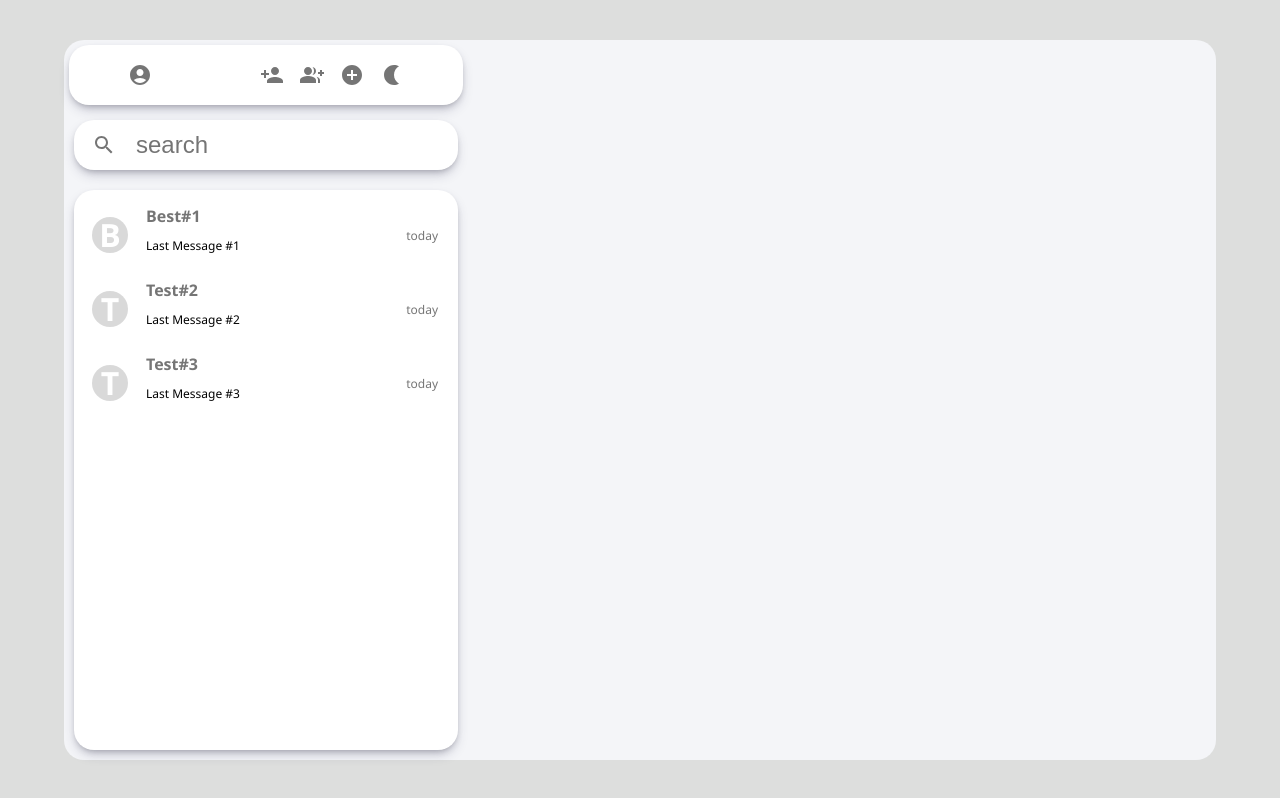
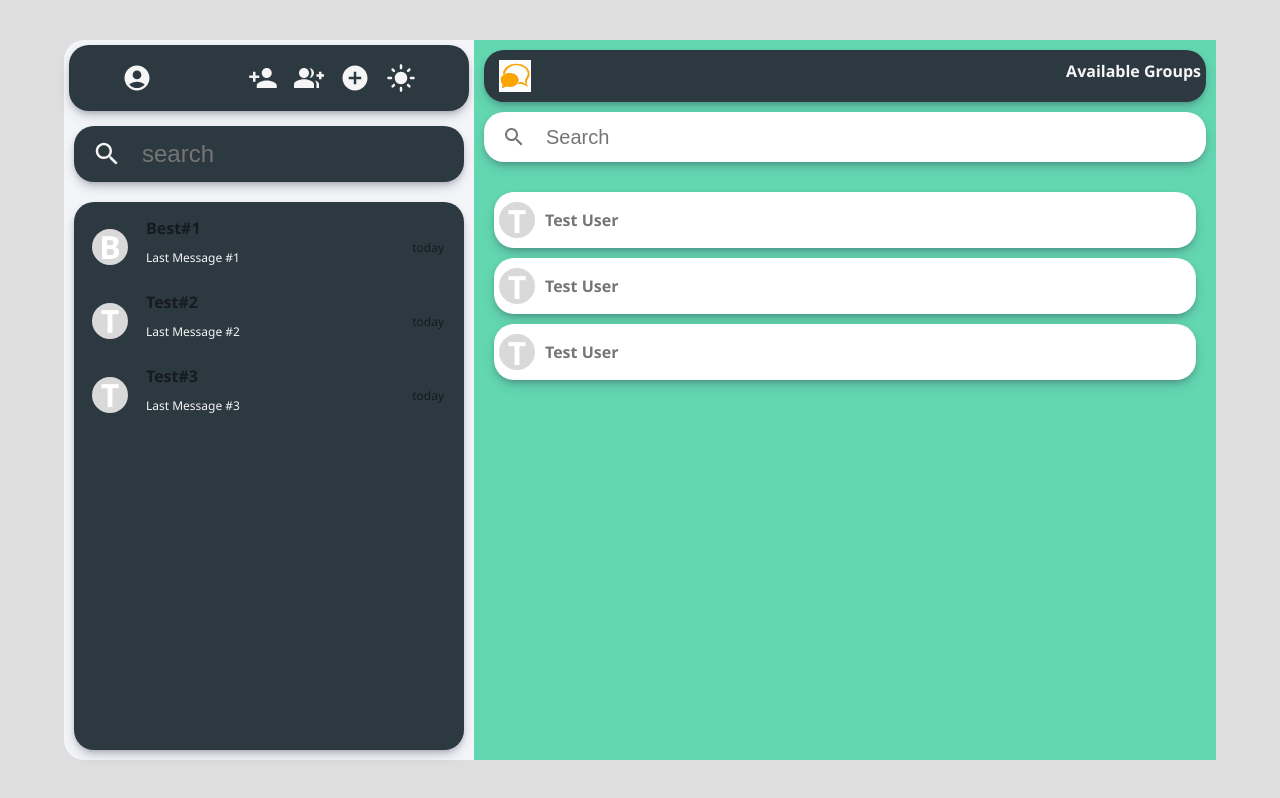
Before and after one commit to gokulkrishnan63/chat_app, a React (Create React App) app: page /app/groups in a window 1280 px wide. Both pictures are taken after a click on the button 392 px from the left and 75 px from the top of the page. Built offline with nearby package versions, Linux system fonts and the light colour scheme.

Commit message:
installed redux store for setting a toggle theme

```diff
--- a/package.json
+++ b/package.json
@@ -7,11 +7,13 @@
     "@emotion/styled": "^11.11.0",
     "@mui/icons-material": "^5.14.11",
     "@mui/material": "^5.14.11",
+    "@reduxjs/toolkit": "^1.9.6",
     "@testing-library/jest-dom": "^5.17.0",
     "@testing-library/react": "^13.4.0",
     "@testing-library/user-event": "^13.5.0",
     "react": "^18.2.0",
     "react-dom": "^18.2.0",
+    "react-redux": "^8.1.3",
     "react-router-dom": "^6.16.0",
     "react-scripts": "5.0.1",
     "web-vitals": "^2.1.4"
--- a/src/components/ChatArea.jsx
+++ b/src/components/ChatArea.jsx
@@ -1,4 +1,4 @@
-import React, { useState } from "react";
+import React, { useState, useEffect } from "react";
 import DeleteIcon from "@mui/icons-material/Delete";
 import { IconButton } from "@mui/material";
 import SendIcon from "@mui/icons-material/Send";
@@ -12,8 +12,9 @@ const ChatArea = () => {
     { name: "Test#2", lastMessage: "Last Message #2", timeStamp: "today" },
     { name: "Test#3", lastMessage: "last Message #3", timeStamp: "today" },
   ]);
+  useEffect(() => {}, []);
 
-  let props= conversation[0];
+  let props = conversation[0];
   return (
     <>
       <div className="chatArea-container">
--- a/src/components/Groups.jsx
+++ b/src/components/Groups.jsx
@@ -1,10 +1,52 @@
 import React from "react";
+import "./myStyles.css";
+import SearchIcon from "@mui/icons-material/Search";
+import { IconButton } from "@mui/material";
+import logo from "../New folder/OIP.jpg";
+import { useSelector } from "react-redux";
+const Groups = () => {
+  const lightTheme = useSelector((state) => {
+    return state.themeKey;
+  });
+  return (
+    <>
+      <div className="list-container">
+        <div className={"ug-header" + (lightTheme ? "" : " dark ")}>
+          <img
+            src={logo}
+            alt="img"
+            style={{ height: "2rem", width: "2rem", marginLeft: "10px" }}
+          />
+          <p className={"ug-title" + (lightTheme ? "" : " dark ")}>
+            Available Groups
+          </p>
+        </div>
+        <div className="sb-search">
+          <IconButton>
+            <SearchIcon />
+          </IconButton>
 
-const Groups =()=>{
-return(
-    <>
+          <input type="text" placeholder="Search" className="search-box" />
+        </div>
+
+        <div className="ug-list">
+          <div className="list-tem">
+            <p className="con-icon">T</p>
+            <p className="con-title">Test User</p>
+          </div>
+
+          <div className="list-tem">
+            <p className="con-icon">T</p>
+            <p className="con-title">Test User</p>
+          </div>
+          <div className="list-tem">
+            <p className="con-icon">T</p>
+            <p className="con-title">Test User</p>
+          </div>
+        </div>
+      </div>
     </>
-)
-}
+  );
+};
 
-export default Groups
+export default Groups;
--- a/src/components/Sidebar.jsx
+++ b/src/components/Sidebar.jsx
@@ -1,10 +1,11 @@
-import React, { useState } from "react";
+import React, { useState ,useEffect} from "react";
 // material icon react ==========================================
 import AccountCircleIcon from "@mui/icons-material/AccountCircle";
 import PersonAddIcon from "@mui/icons-material/PersonAdd";
 import GroupAddIcon from "@mui/icons-material/GroupAdd";
 import AddCircleIcon from "@mui/icons-material/AddCircle";
 import NightlightIcon from "@mui/icons-material/Nightlight";
+import LightModeIcon from "@mui/icons-material/LightMode";
 import SearchIcon from "@mui/icons-material/Search";
 import { IconButton } from "@mui/material";
 // =========================================================
@@ -12,23 +13,36 @@ import { IconButton } from "@mui/material";
 import Conversations from "./conversations";
 // useNavigate hooks it invoked from react-router-dom;
 import { useNavigate } from "react-router-dom";
-// import ChatArea from "./ChatArea";
+// useSelectorhook invoked from the react-redux;
+import { useSelector,useDispatch } from "react-redux";
 
+// import from theme slice
+
+import { toggleTheme } from "../features/themeSlice";
 function Sidebar() {
+  const navigate = useNavigate();
+  const dispatch = useDispatch();
+  const lightTheme = useSelector((state) => state.themeKey);
+ useEffect(()=>{},[])
   const [conversations] = useState([
     { name: "Best#1", lastMessage: "Last Message #1", timeStamp: "today" },
     { name: "Test#2", lastMessage: "Last Message #2", timeStamp: "today" },
     { name: "Test#3", lastMessage: "Last Message #3", timeStamp: "today" },
   ]);
-
-  const navigate = useNavigate();
   return (
     <>
       <div className="sidebar-container">
-      <div className="sb-header">
+        {/* (lightTheme?"":" dark ")
+         1. () ==> why we set the bracket cause it should not append before click
+         2. " dark " ==> it's important to leave space front and back
+
+        */}
+        <div className={"sb-header " + (lightTheme ? "" : " dark ")}>
           <div>
             <IconButton>
-            <AccountCircleIcon />
+              <AccountCircleIcon
+                className={"icon" + (lightTheme ? "" : " dark ")}
+              />
             </IconButton>
           </div>
           <div>
@@ -37,41 +51,59 @@ function Sidebar() {
                 navigate("users");
               }}
             >
-            <PersonAddIcon />
+              <PersonAddIcon
+                className={"icon" + (lightTheme ? "" : " dark ")}
+              />
             </IconButton>
             <IconButton
               onClick={() => {
                 navigate("groups");
               }}
             >
-            <GroupAddIcon />
+              <GroupAddIcon className={"icon" + (lightTheme ? "" : " dark ")} />
             </IconButton>
             <IconButton
               onClick={() => {
                 navigate("create-groups");
               }}
             >
-            <AddCircleIcon />
+              <AddCircleIcon
+                className={"icon" + (lightTheme ? "" : " dark ")}
+              />
             </IconButton>
-          <IconButton>
-            <NightlightIcon />
+            <IconButton
+              onClick={() => {
+              (dispatch(toggleTheme()))
+              }}
+            >
+              {lightTheme && (
+                <NightlightIcon
+                  className={"icon" + (lightTheme ? "" : " dark ")}
+                />
+              )}
+
+              {!lightTheme && (
+                <LightModeIcon
+                  className={"icon" + (lightTheme ? "" : " dark ")}
+                />
+              )}
             </IconButton>
           </div>
         </div>
-      <div className="sb-search">
+        <div className={"sb-search" + (lightTheme ? "" : " dark ")}>
           <IconButton>
-          <SearchIcon />
+            <SearchIcon className={"icon" + (lightTheme ? "" : " dark ")} />
           </IconButton>
-        <input type="text" placeholder="search" className="search_box" />
+          <input
+            type="text"
+            placeholder="search"
+            className={"search_box" + (lightTheme ? "" : " dark ")}
+          />
         </div>
-      <div className="sb-conversations">
+        <div className={"sb-conversations" + (lightTheme ? "" : " dark ")}>
           {conversations.map((conversation, index) => (
             <div key={index}>
-            <Conversations
-              props={conversation}
-
-            />
-            {/* <ChatArea/> */}
+              <Conversations props={conversation} />
             </div>
           ))}
         </div>
--- a/src/components/User_Groups.jsx
+++ b/src/components/User_Groups.jsx
@@ -18,7 +18,7 @@ const UserGroups = function () {
         <IconButton>
           <SearchIcon />
         </IconButton>
-        <input placeholder="Search" className="search-box" />
+        <input input="text" placeholder="Search" className="search-box" />
       </div>
       <div className="ug-list">
         <div className="list-tem">
--- a/src/components/myStyles.css
+++ b/src/components/myStyles.css
@@ -47,6 +47,16 @@
   flex: 1;
   box-shadow: rgba(50, 50, 93, 0.25) 0px 6px 12px -2px,
     rgba(0, 0, 0, 0.3) 0px 3px 7px -3px;
+}
+
+.dark{
+  background-color: #2d3941 !important;
+  color:whitesmoke !important;
+}
+
+.icon{
+  width:1.25em !important;
+  height: 1.25em !important;
 }
 
 /* ------------------------------------ */
--- /dev/null
+++ b/src/features/store.js
@@ -0,0 +1,7 @@
+import {configureStore} from "@reduxjs/toolkit"
+import themeSlice from "./themeSlice";
+export const store = configureStore({
+    reducer:{
+      themeKey:themeSlice
+    }
+});
--- /dev/null
+++ b/src/features/themeSlice.js
@@ -0,0 +1,15 @@
+import { createSlice } from "@reduxjs/toolkit";
+
+// this themeslice for changing the background color for entire app;
+export const themeSlice = createSlice({
+  name: "themeSlice",
+  initialState: true,
+  reducers: {
+    toggleTheme: (state) => {
+    return   state = !state;
+    },
+  },
+});
+
+export const { toggleTheme } = themeSlice.actions;
+export default themeSlice.reducer;
--- a/src/index.js
+++ b/src/index.js
@@ -4,13 +4,19 @@ import "./index.css";
 import App from "./App";
 import reportWebVitals from "./reportWebVitals";
 import { BrowserRouter } from "react-router-dom";
+// redux Provider
+import { Provider } from "react-redux";
+//reduct store
+import {store} from "./features/store";
 // import 'bootstrap-icons/font/bootstrap-icons.css';
 
 const root = ReactDOM.createRoot(document.getElementById("root"));
 root.render(
   <React.StrictMode>
     <BrowserRouter>
-      <App />
+      <Provider store={store}>
+        <App />
+      </Provider>
     </BrowserRouter>
   </React.StrictMode>
 );
```
Also changed, not shown: 1 other file (tests, documents, lock files or other folders). Lines whose indentation alone changed are shown as unchanged.
